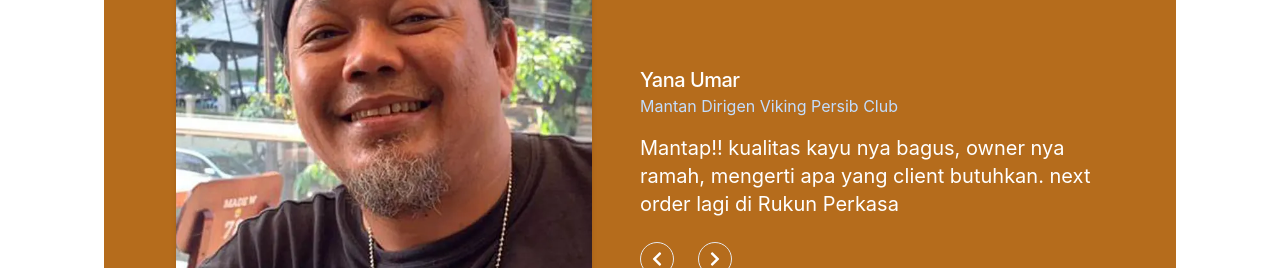
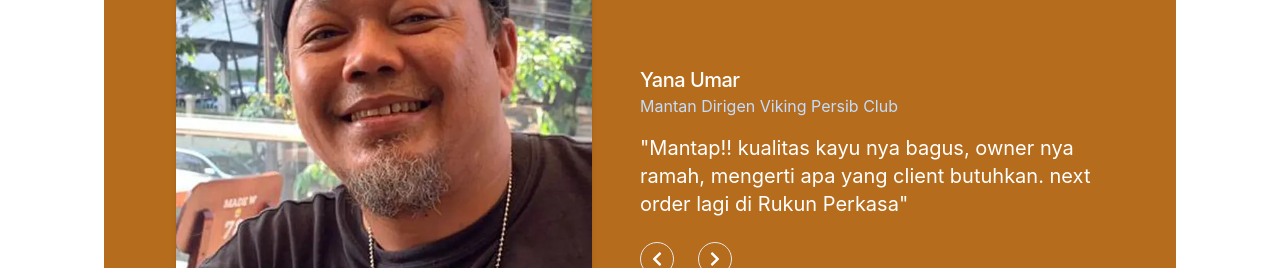
Before and after one commit to chndrwali/penjualan-fe, a React (Vite) app: page /about in a window 1280 px wide. Shown: the part 1077-1345 px from the top of the page. Built offline with nearby package versions, Linux system fonts and the light colour scheme.

Commit message:
add quote

```diff
--- a/src/components/LandingPage/testimoni/Testimoni.jsx
+++ b/src/components/LandingPage/testimoni/Testimoni.jsx
@@ -37,7 +37,7 @@ const Testimoni = () => {
                   <p className="text-blue-200">{position}</p>
                 </div>
 
-                <p className="mt-4 text-lg leading-relaxed text-white md:text-xl">{quote}</p>
+                <p className="mt-4 text-lg leading-relaxed text-white md:text-xl">{`"`}{quote}{`"`}</p>
 
                 <div className="flex items-center justify-between mt-6 md:justify-start">
                   <button title="left arrow" className="p-2 text-white transition-colors duration-300 border rounded-full rtl:-scale-x-100 hover:bg-blue-400" onClick={prevSlide}>
```
